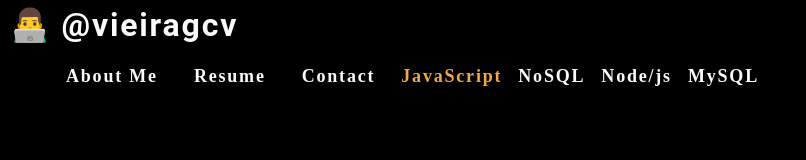
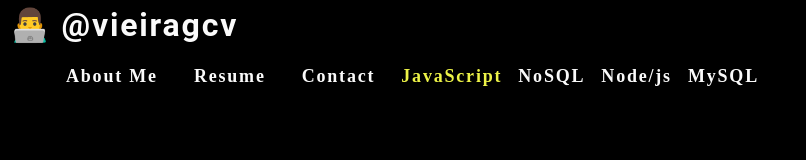
Before and after one commit to vieiragcv/gui-react-portfolio, a React (Create React App) app: page / in a window 1280 px wide. Shown: the top 160 px of the page, without its empty margins (0-806 px from the left). Built offline with nearby package versions, Linux system fonts and the light colour scheme.

Commit message:
css color scheme edit

```diff
--- a/src/App.css
+++ b/src/App.css
@@ -1,4 +1,4 @@
-.App {
+/* .App {
   text-align: center;
 }
 
@@ -36,3 +36,4 @@
     transform: rotate(360deg);
   }
 }
+ */
--- a/src/index.css
+++ b/src/index.css
@@ -4,8 +4,8 @@ main {
   padding: 50px 30px;
 }
 :root {
-  --primary: #8c54ff;
-  --secondary: #F3A847;
+  --primary: #54ff76;
+  --secondary: #edf347;
   --tertiary: #B12704;
   --light: #fafafa;
   --dark: #000000;
```
Also changed, not shown: src/App.js (+6 -1 lines).
